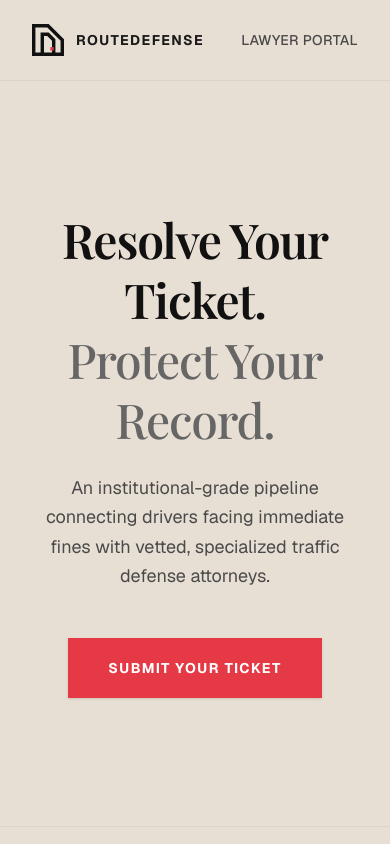
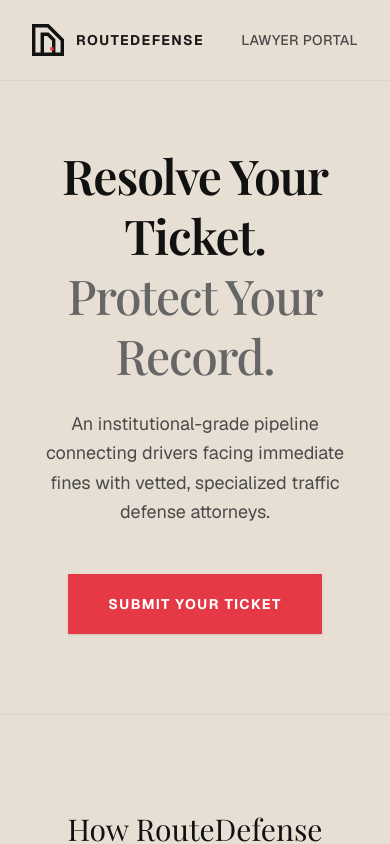
Before and after one commit to engnrhussein/routedefense, a Next.js app in the folder app-codebase/: page / in a window 390 px wide. Shown: the top 844 px of the page. Built offline with nearby package versions, Linux system fonts and the light colour scheme; a web font is replaced by a local one.

Commit message:
style: shift hero section up on mobile only

```diff
--- a/app-codebase/src/app/page.tsx
+++ b/app-codebase/src/app/page.tsx
@@ -107,7 +107,7 @@ export default function Home() {
 
       <main className="flex-1">
         {/* Hero Section */}
-        <section className="px-8 py-32 md:py-48 max-w-5xl mx-auto flex flex-col items-center text-center">
+        <section className="px-8 pt-16 pb-20 md:py-48 max-w-5xl mx-auto flex flex-col items-center text-center">
           <h1 className="font-[family-name:var(--font-playfair)] text-5xl md:text-7xl font-semibold leading-tight tracking-tight mb-6 text-[#111111]">
             Resolve Your Ticket. <br />
             <span className="text-[#666666] font-medium">Protect Your Record.</span>
```
